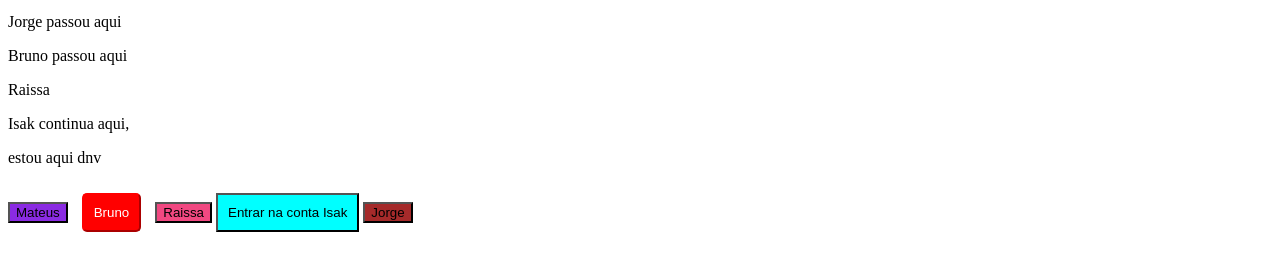
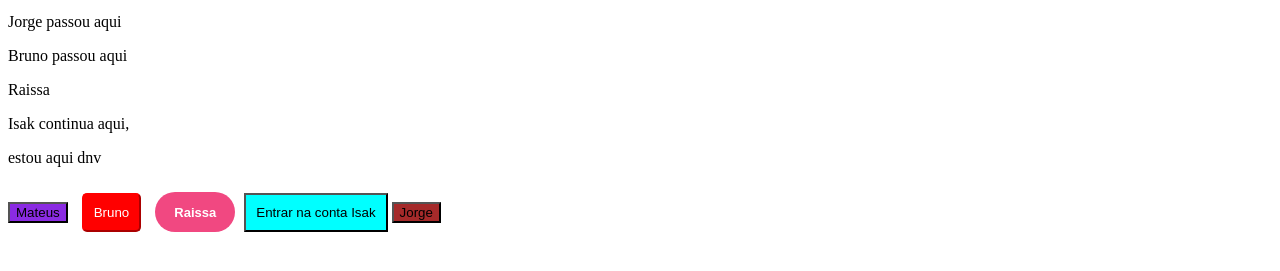
Before and after one commit to bruno-evaldt/teste, a plain HTML site: page index.html in a window 1280 px wide. Shown: the part 251-522 px from the top of the page. Drawn offline with Linux system fonts and the light colour scheme.

Commit message:
Update style.css

```diff
--- a/style.css
+++ b/style.css
@@ -13,6 +13,15 @@
 
 .raissa {
     background-color: rgb(241, 72, 129);
+    border-radius: 50px;
+    height: 40px;
+    width: 80px;
+    color: white;
+    border: none;
+    cursor: pointer;
+    margin-right: 5px;
+    font-weight: bold;
+    font-size: 13px;;
 }
 
 .isak{
```
